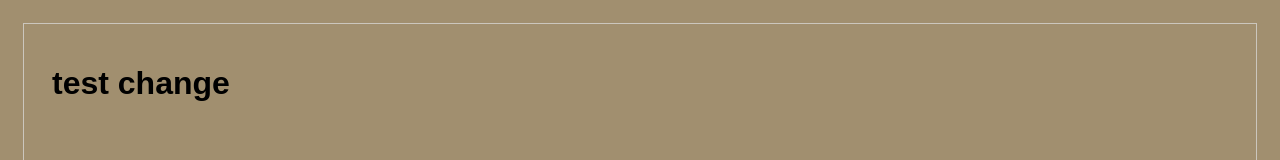
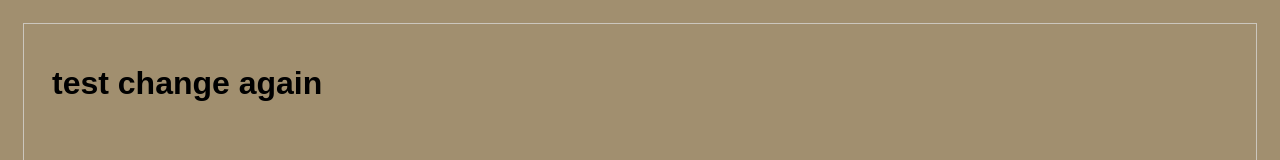
Before and after one commit to jim-turner/2024-portfolio-site, a plain HTML site: page index.html in a window 1280 px wide. Shown: the top 160 px of the page. Drawn offline with Linux system fonts and the light colour scheme.

Commit message:
testing personal access token

```diff
--- a/index.html
+++ b/index.html
@@ -7,6 +7,6 @@
     <title>Document</title>
 </head>
 <body>
-    <h1>test change</h1>
+    <h1>test change again</h1>
 </body>
 </html>
```
